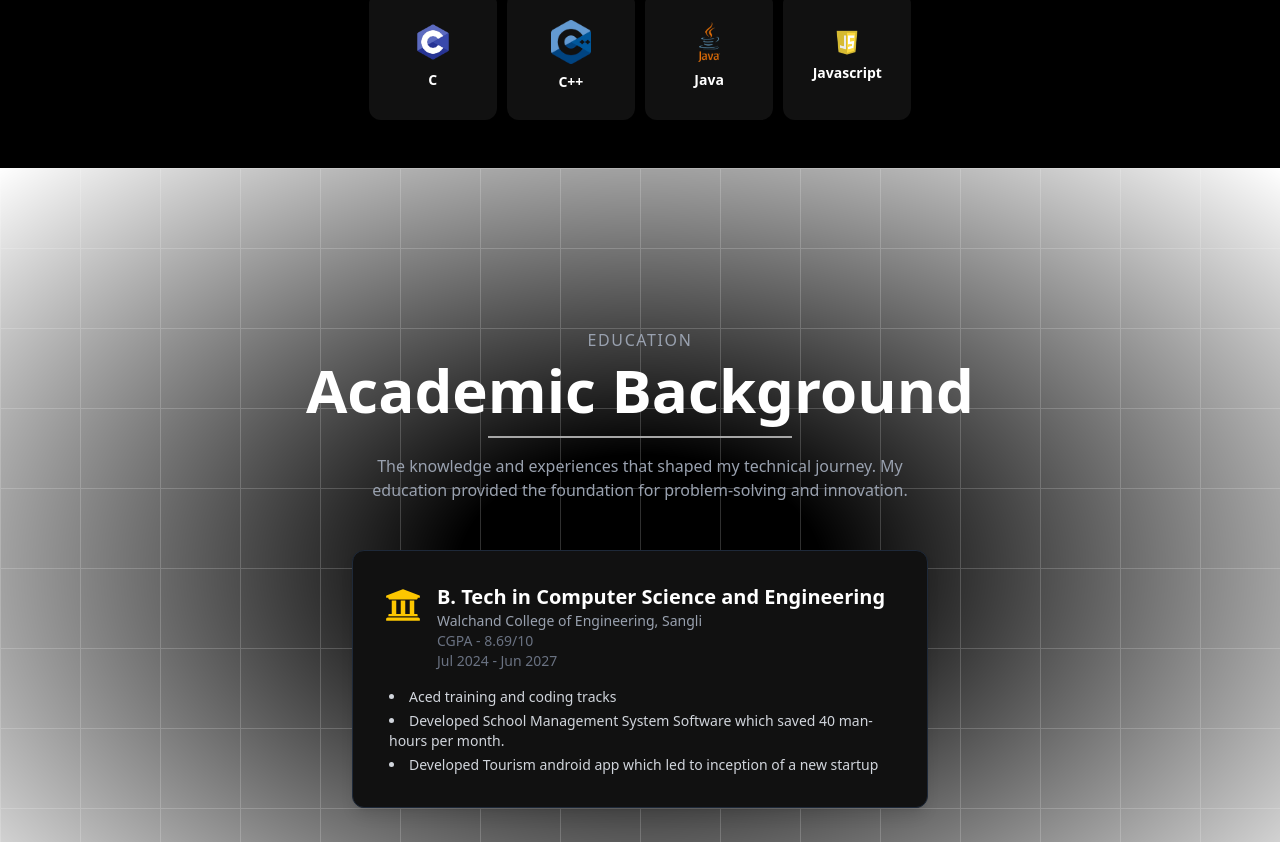
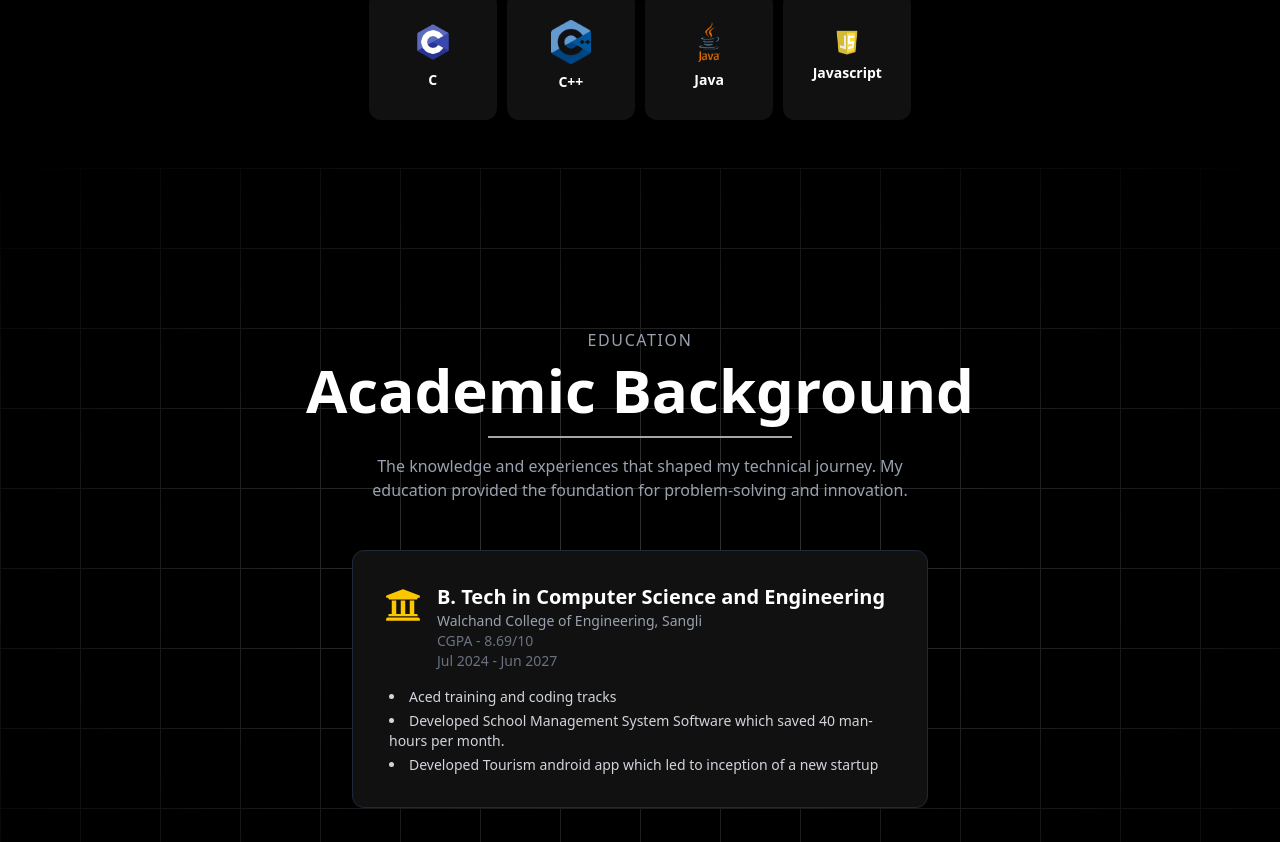
Before and after one commit to sde-saharsh/Grid_Design, a React (Vite) app in the folder frontend/: page / in a window 1280 px wide. Shown: the part 3298-4140 px from the top of the page. Built offline with nearby package versions, Linux system fonts and the light colour scheme.

Commit message:
bug-fixed

```diff
--- a/frontend/src/components/Academic.jsx
+++ b/frontend/src/components/Academic.jsx
@@ -49,7 +49,7 @@
       />
 
       {/* Spotlight effect */}
-      <div className="pointer-events-none absolute inset-0 flex items-center justify-center bg-white [mask-image:radial-gradient(ellipse_at_center,transparent_20%,black)] dark:bg-black z-0" />
+      <div className="pointer-events-none absolute inset-0 flex items-center justify-center bg-black [mask-image:radial-gradient(ellipse_at_center,transparent_20%,black)] dark:bg-black z-0" />
 
       {/* Content */}
       <div className="relative z-10 max-w-5xl w-full text-center">
```
